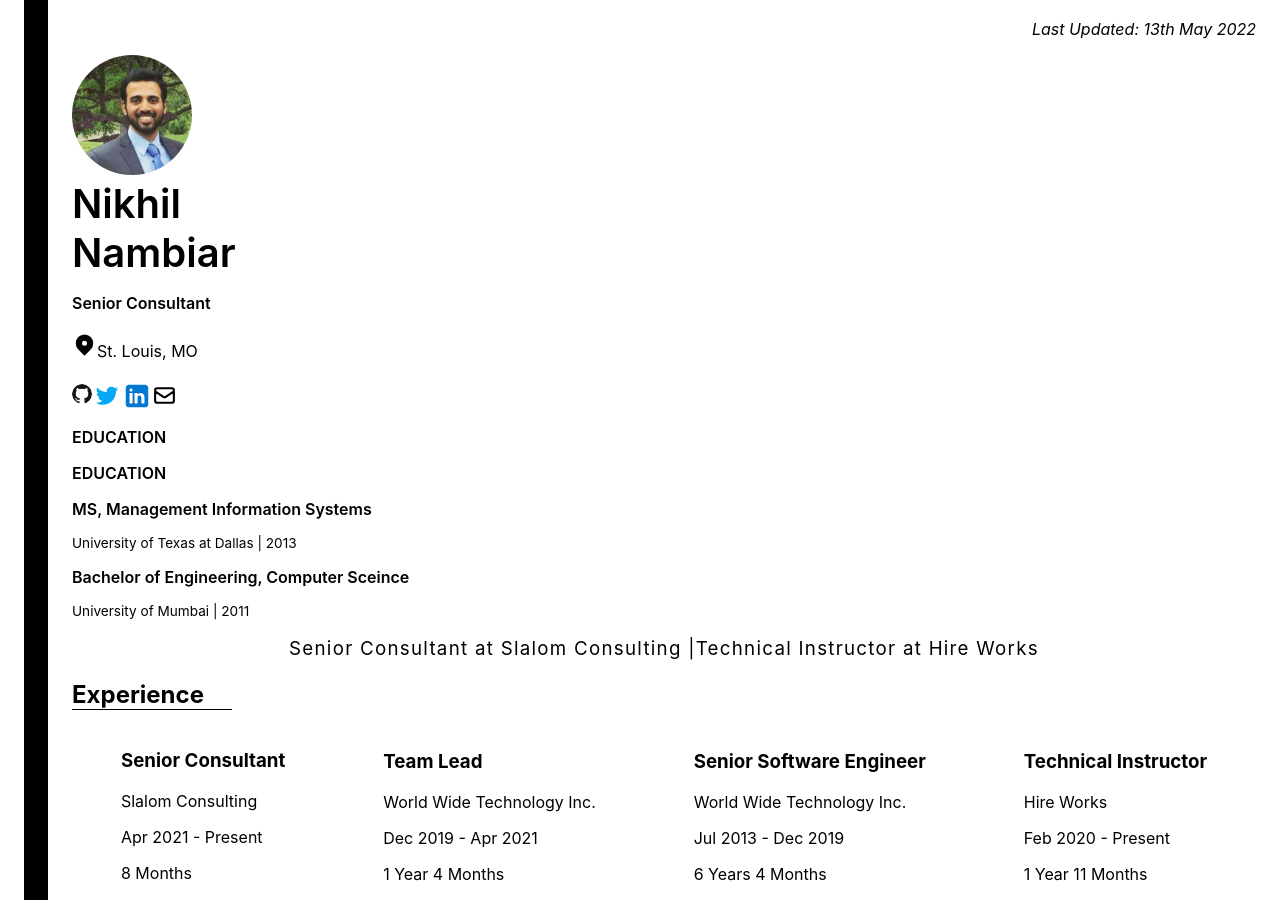
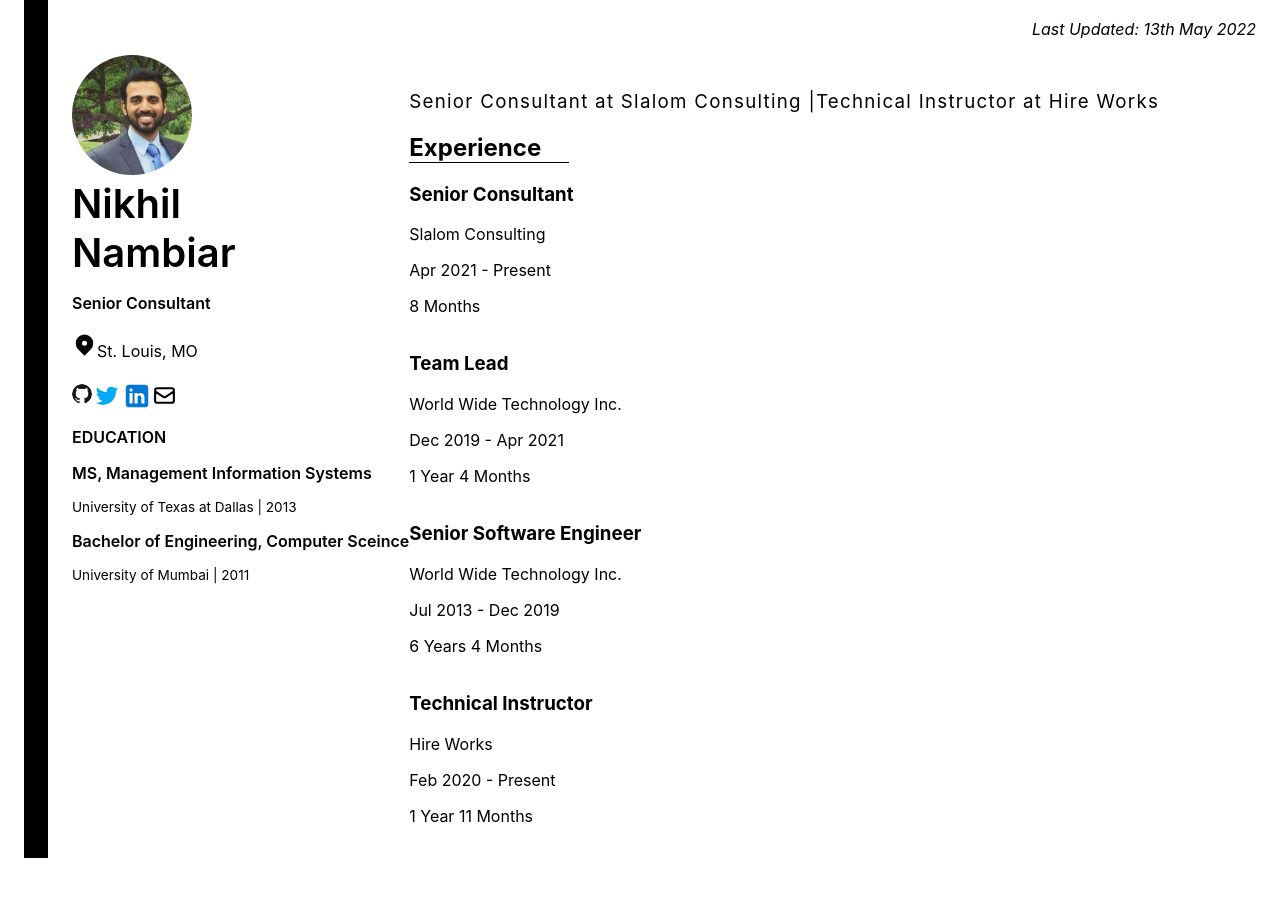
Before and after one commit to nambiarn/nambiarn, a Next.js app: page /resume in a window 1280 px wide. After the commit the page ends 858 px from the top, so only its background shows below. Built offline with nearby package versions, Linux system fonts and the light colour scheme.

Commit message:
Add experience section

```diff
--- a/components/Education.js
+++ b/components/Education.js
@@ -6,15 +6,15 @@
     return (
         <section>
             <div className="padding-top-sm font-weight-600 text-uppercase">Education</div>
-            <div>{
+            <span>{
                 education.map(el => {
                     return <p key={el.id}>
                         <p className="font-weight-600">{el.degree}</p>
-                        <div className="name-font-size-sm">{el.institution} | {el.endYear}</div>
+                        <p className="name-font-size-sm">{el.institution} | {el.endYear}</p>
                     </p>
                 })
             }
-            </div>
+            </span>
         </section>
     )
 }
--- a/pages/resume.js
+++ b/pages/resume.js
@@ -37,8 +37,9 @@
 
     return (
         <main className="outline">
+            <p className="flex flex-end italic padding-top-md">Last Updated: {lastUpdatedDate}</p>
+            <section className="flex">
                 <section className="section-area">
-                <p className="flex flex-end italic padding-top-md">Last Updated: {lastUpdatedDate}</p>
                     <Image className="border-radius-50 margin-auto" src={profilePic} alt="Profile" width="120" height="120" />
                     <div aria-label="name">
                         <div aria-label="first name" className="font-size-lg font-weight-600">{firstName}</div>
@@ -46,8 +47,9 @@
                     </div>
                     <div className="padding-top-sm font-weight-600">{title}</div>
                     <ProfileIcons />
-                <div className="padding-top-sm font-weight-600 text-uppercase">Education</div>
-                <Education education={education}></Education>
+                    <Education aria-label="Education credentials" education={education}></Education>
+                </section>
+                <p>
                     <h3 className="font-weight-400 letter-spacing flex-center">{
                         currentGigs.map(currentGig => !isSmallScreen ?
                             <span key={currentGig.id}> {currentGig.title} at {currentGig.company}
@@ -56,7 +58,7 @@
                         )
                     }</h3>
                     <h2 className="border-bottom width-md">Experience</h2>
-                <section className="flex-space-around">
+                    <section>
                         {
                             experience.map((gig) => {
                                 return <Experience key={gig.id} title={gig.title} company={gig.company}
@@ -64,6 +66,7 @@
                             })
                         }
                     </section>
+                    </p>
             </section>
         </main>
     )
```
Lines whose indentation alone changed are shown as unchanged.
